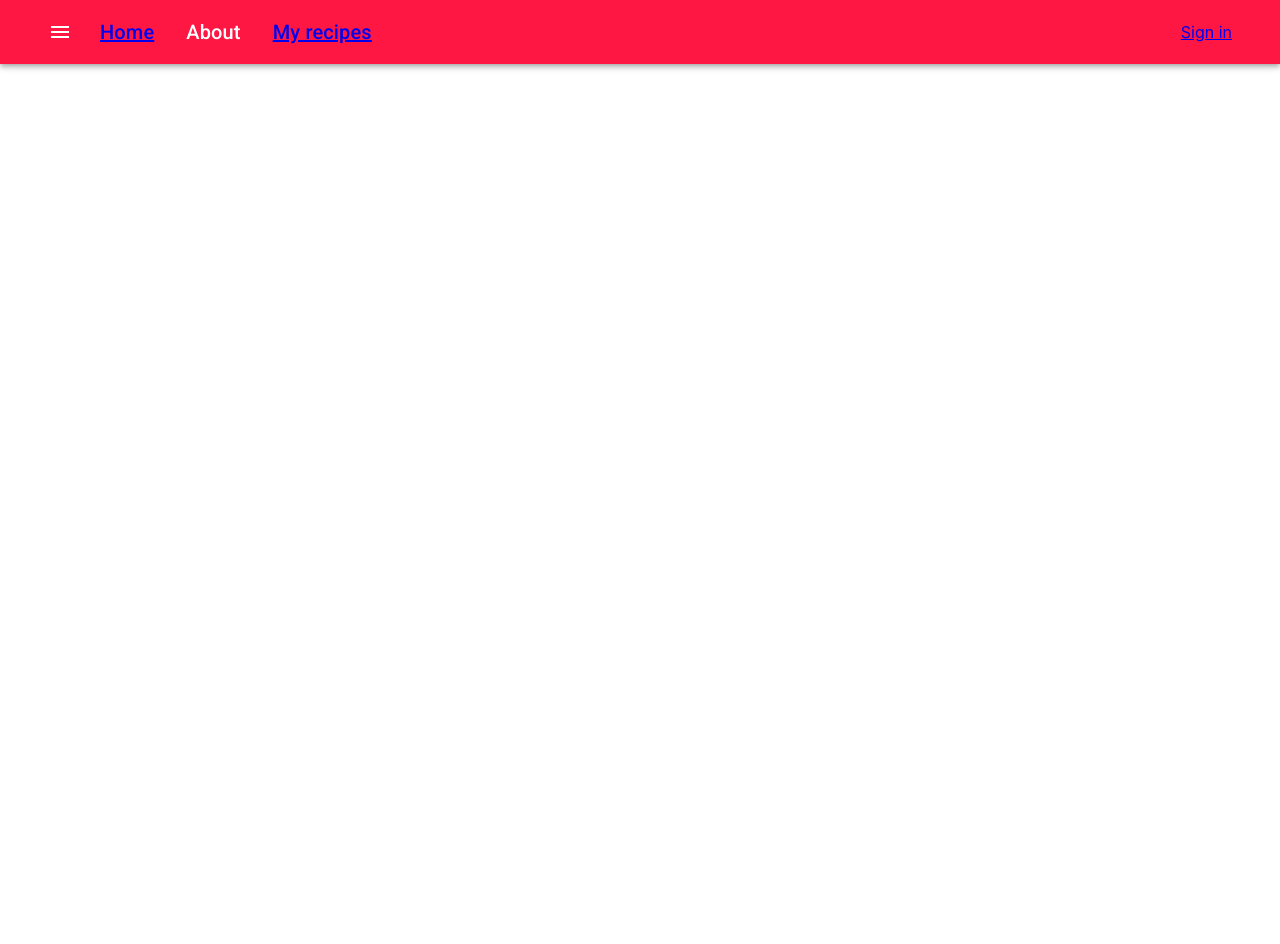
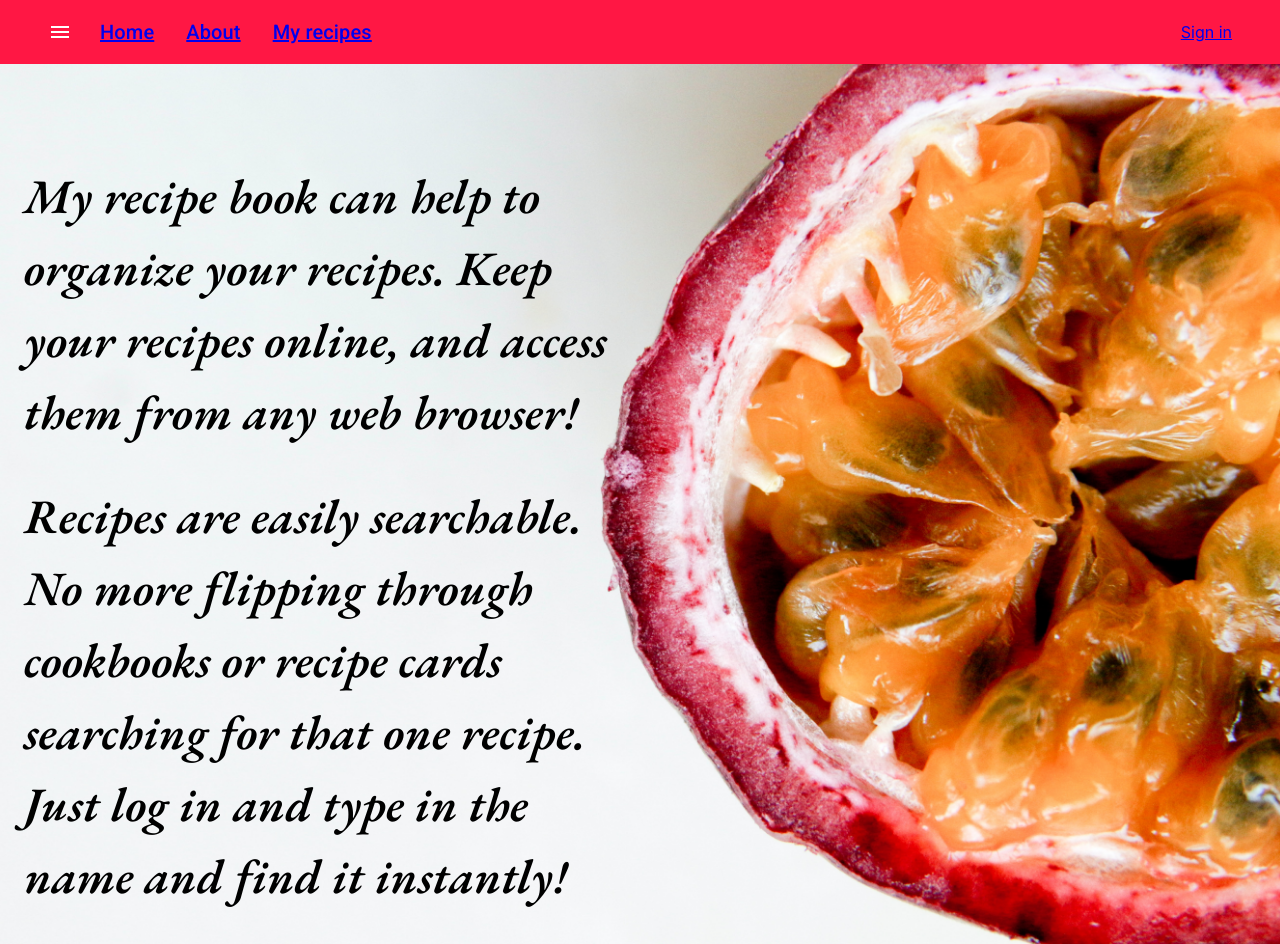
Before and after one commit to vzubarieva/My-recipe-book-capstone, a React (Create React App) app: page /About in a window 1280 px wide. Before the commit the page ends 800 px from the top, so only its background shows below. Built offline with nearby package versions, Linux system fonts and the light colour scheme; no server answers.

Commit message:
add page about and text styles

```diff
--- a/public/index.html
+++ b/public/index.html
@@ -24,6 +24,9 @@
       work correctly both with client-side routing and a non-root public URL.
       Learn how to configure a non-root public URL by running `npm run build`.
     -->
+    <link rel="preconnect" href="https://fonts.googleapis.com">
+<link rel="preconnect" href="https://fonts.gstatic.com" crossorigin>
+<link href="https://fonts.googleapis.com/css2?family=EB+Garamond:ital,wght@1,600&display=swap" rel="stylesheet">
     <title>React App</title>
   </head>
   <body>
--- a/src/components/App.tsx
+++ b/src/components/App.tsx
@@ -13,17 +13,18 @@ import "@fontsource/roboto/500.css";
 import "@fontsource/roboto/700.css";
 import Home from "../pages/Home";
 import { Container } from "@mui/material";
+import About from "../pages/About";
 
 function App() {
   return (
     <AuthContextProvider>
       <Router>
         <Navbar />
-
         {/* <Header /> */}
         <Routes>
           <Route path="/signIn" element={<SignIn />} />
           <Route path="/" element={<Home />} />
+          <Route path="/About" element={<About />} />
           <Route
             path="/MyRecipes"
             element={
--- a/src/components/Navbar.tsx
+++ b/src/components/Navbar.tsx
@@ -59,7 +59,7 @@ export default function ButtonAppBar() {
                 <Link to="/">Home</Link>
               </Typography>
               <Typography variant="h6" component="div">
-                About
+                <Link to="/About">About</Link>
               </Typography>
               <Typography variant="h6" component="div">
                 <Link to="/MyRecipes">My recipes</Link>
--- /dev/null
+++ b/src/pages/About.tsx
@@ -0,0 +1,41 @@
+import React from "react";
+import aboutImage from "./../img/passion-fruit.jpg";
+import { Stack, Typography } from "@mui/material";
+import { Container } from "@mui/system";
+
+const About = () => {
+  return (
+    <Stack
+      sx={{
+        background: `url(${aboutImage}) no-repeat center center fixed;`,
+        backgroundSize: "cover",
+        minHeight: "calc(100vh - 68px)",
+      }}
+    >
+      {" "}
+      <Typography
+        sx={{
+          fontFamily: "EB Garamond",
+          display: "flex",
+          justifyContent: "center",
+          margin: "5% 50% 0 0",
+          fontSize: "1.5rem",
+        }}
+      >
+        <Container>
+          <h1>
+            My recipe book can help to organize your recipes. Keep your recipes
+            online, and access them from any web browser!{" "}
+          </h1>
+          <h1>
+            Recipes are easily searchable. No more flipping through cookbooks or
+            recipe cards searching for that one recipe. Just log in and type in
+            the name and find it instantly!
+          </h1>
+        </Container>
+      </Typography>
+    </Stack>
+  );
+};
+
+export default About;
--- a/src/pages/Home.tsx
+++ b/src/pages/Home.tsx
@@ -1,6 +1,7 @@
-import { Stack, Typography } from "@mui/material";
+import { CssBaseline, Stack, Typography } from "@mui/material";
 import React from "react";
 import mainImage from "./../img/brightpic.jpg";
+import SignIn from "./SignIn";
 
 function Home() {
   return (
@@ -11,7 +12,22 @@ function Home() {
         minHeight: "calc(100vh - 68px)",
       }}
     >
-      <Typography>Home</Typography>
+      <CssBaseline />
+      <Typography
+        sx={{
+          fontFamily: "EB Garamond",
+          display: "flex",
+          justifyContent: "center",
+          alignItems: "center",
+          height: "80vh",
+          textAlign: "center",
+          fontSize: "6rem",
+          margin: "0 0 0 30%",
+        }}
+      >
+        My recipe book
+      </Typography>
+      <SignIn />
     </Stack>
   );
 }
--- a/src/pages/MyRecipes.tsx
+++ b/src/pages/MyRecipes.tsx
@@ -1,18 +1,15 @@
+import { Typography } from "@mui/material";
+import { Container } from "@mui/system";
 import React from "react";
 import RecipeControl from "../components/RecipeControl";
 import { UserAuth } from "../context/AuthContext";
 
 const MyRecipes = () => {
   const { user } = UserAuth();
-  // const handleSignOut = async () => {
-  //   try {
-  //     await logOut();
-  //   } catch (error) {
-  //     console.log(error);
-  //   }
-  // };
 
   return (
+    <Typography>
+      <Container>
         <div className="w-[300px] m-auto">
           <h1 className="text-center text-2xl font-bold pt-12">
             My recipe dashboard
@@ -23,6 +20,8 @@ const MyRecipes = () => {
 
           <RecipeControl />
         </div>
+      </Container>
+    </Typography>
   );
 };
 
--- a/src/pages/SignIn.tsx
+++ b/src/pages/SignIn.tsx
@@ -8,6 +8,7 @@ import {
 } from "firebase/auth";
 import GoogleButton from "react-google-button";
 import { useNavigate } from "react-router-dom";
+import { Stack } from "@mui/material";
 
 function SignIn() {
   // const [signUpSuccess, setSignUpSuccess] = useState<string>("");
@@ -89,9 +90,13 @@ function SignIn() {
         <button type="submit">Sign in</button>
       </form> */}
 
-      <div className="max-w-[240px] m-auto py-4">
+      <Stack
+        sx={{
+          margin: "0 0 50% 60%",
+        }}
+      >
         <GoogleButton onClick={handleGoogleSignIn} />{" "}
-      </div>
+      </Stack>
 
       {/* <h1>Sign Out</h1>
       {signOutSuccess}
```
Also changed, not shown: src/img/passion-fruit.jpg (added). Lines whose indentation alone changed are shown as unchanged.
